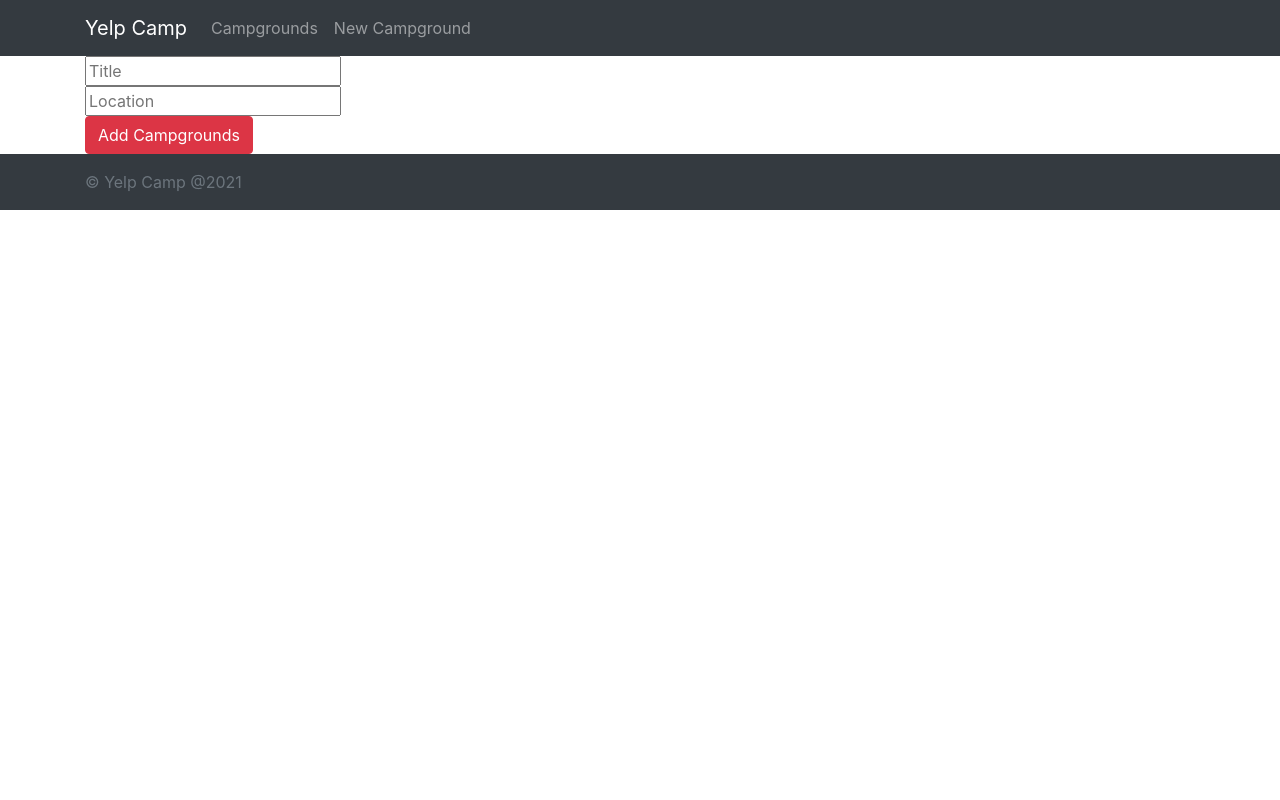
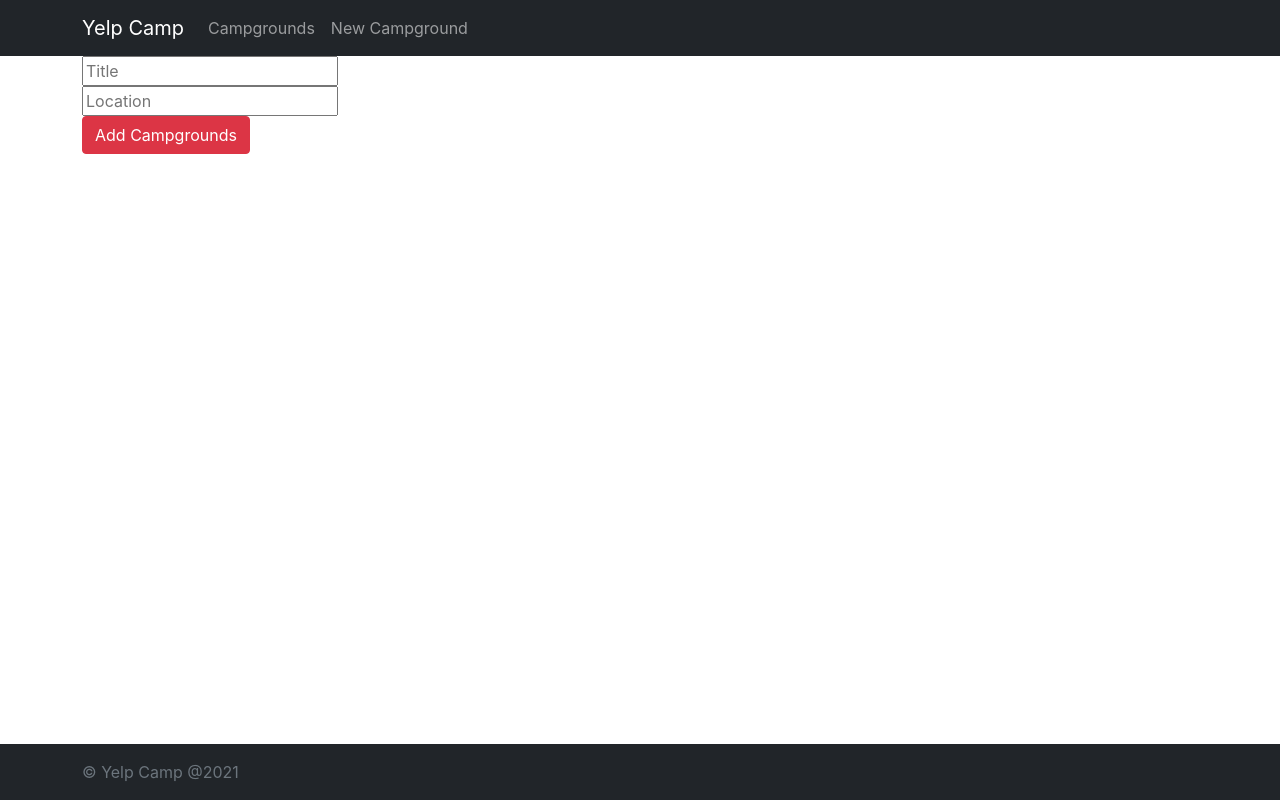
Before and after one commit to the-rabblerouser/yelpcamp-nextjs, a Next.js app: page /NewCampground in a window 1280 px wide. Built offline with nearby package versions, Linux system fonts and the light colour scheme.

Commit message:
footer is now fixed to the bottom of the screen

```diff
--- a/components/layout/index.js
+++ b/components/layout/index.js
@@ -1,12 +1,13 @@
 import NavigationBar from '../Navbar';
 import Footer from '../Footer';
 
-export default function MyLayout({ children }) {
+export default function Layout({ children }) {
 	return (
 		<>
-			<NavigationBar />
-			{children}
-			<Footer />
+			<div className="d-flex flex-column vh-100">
+				<NavigationBar />
+				{children} <Footer />
+			</div>
 		</>
 	);
 }
--- a/package.json
+++ b/package.json
@@ -10,7 +10,7 @@
   "dependencies": {
     "axios": "^0.21.1",
     "body-parser": "^1.19.0",
-    "bootstrap": "^4.6.0",
+    "bootstrap": "^5.0.0-beta1",
     "mongoose": "^5.11.11",
     "next": "10.0.5",
     "react": "17.0.1",
--- a/pages/api/campgrounds.js
+++ b/pages/api/campgrounds.js
@@ -11,7 +11,7 @@ export default async (req, res) => {
 					.collection('campgrounds')
 					.find({})
 					.sort()
-					.limit(500)
+					.limit(20)
 					.toArray();
 
 				res.json(campgrounds);
```
Also changed, not shown: 1 other file (tests, documents, lock files or other folders).
